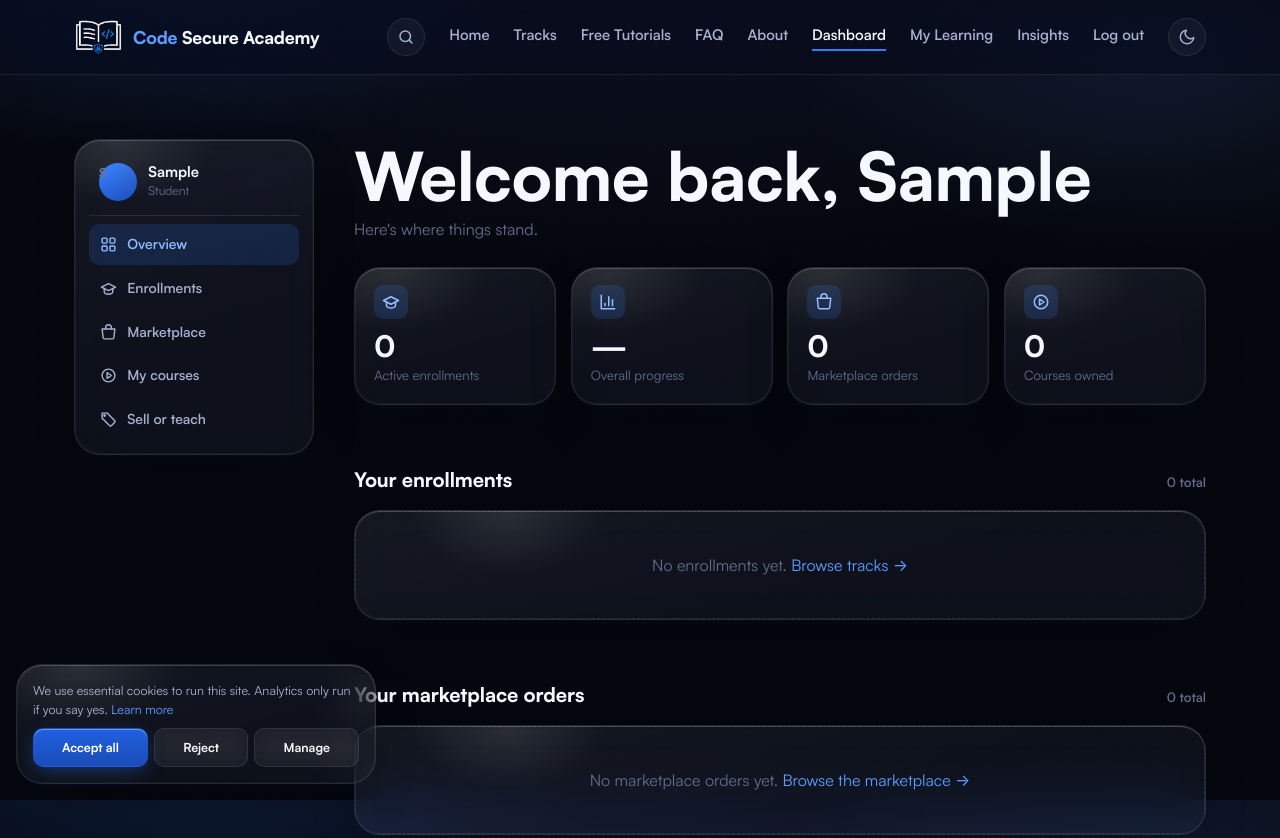
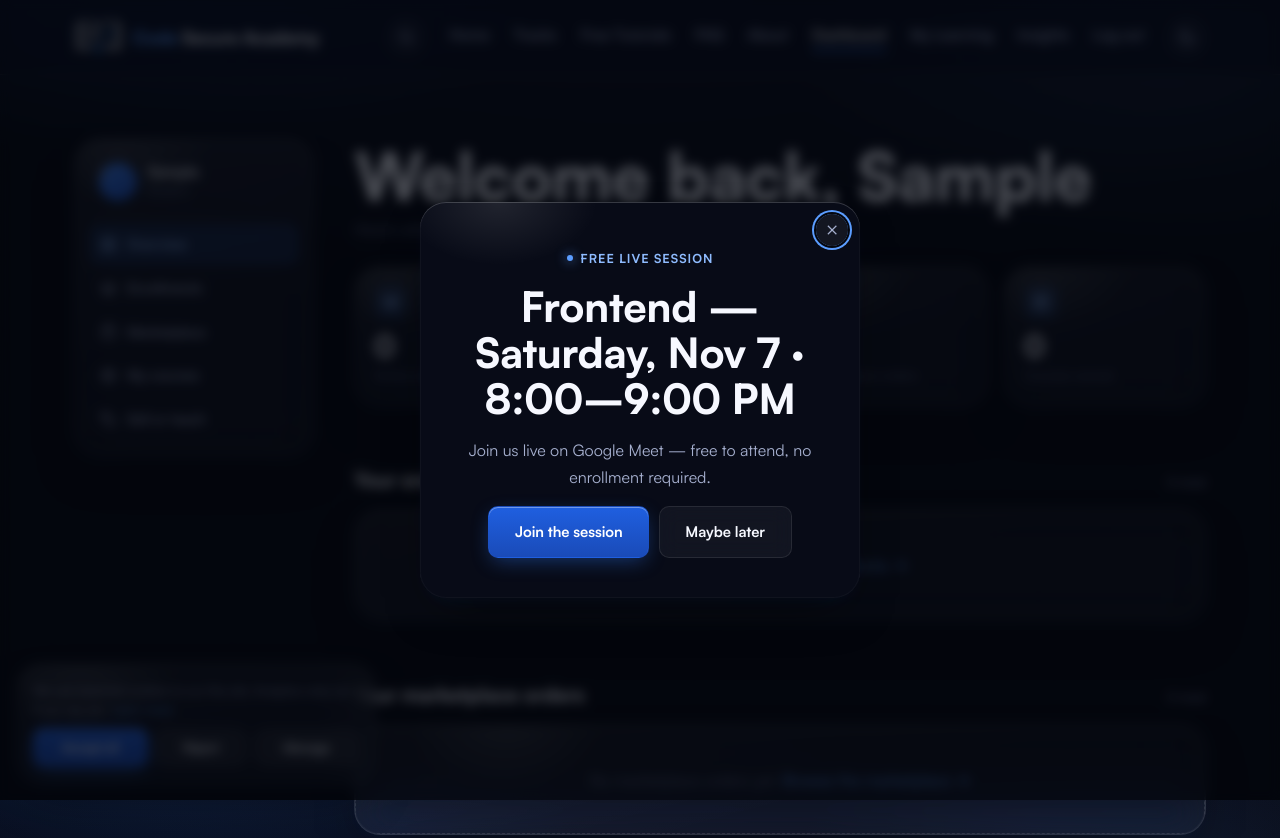
Before and after one commit to thecodeguy-eng/codesecureacademy-website, a Django app: page /dashboard/ in a window 1280 px wide. Shown: the top 838 px of the page. Run offline with Django 5.2, Linux system fonts and the light colour scheme; the visitor is signed in with stand-in values (Sample User, id 1); data comes from the database, SQL or seed files in the repository; data that the repository does not hold is empty; some libraries are stand-ins or nearby versions.

Commit message:
Add dashboard popup for the free Frontend live session (Sat Nov 7)
Dashboard-only (so it only reaches logged-in students, not anonymous
visitors), shown once per browser via localStorage, and self-expires in
JS after the session ends (9PM WAT Nov 7) so it won't need to be removed
by hand once it's over.

Co-Authored-By: Claude Sonnet 5 <noreply@anthropic.com>

```diff
--- /dev/null
+++ b/static/js/live-session-popup.js
@@ -0,0 +1,53 @@
+(function () {
+  "use strict";
+
+  var dialog = document.getElementById("live-session-dialog");
+  if (!dialog) return;
+
+  // Nothing to show once the session itself is over — Saturday, Nov 7
+  // 2026, 9:00 PM WAT (UTC+1).
+  var SESSION_ENDS = new Date("2026-11-07T21:00:00+01:00");
+  if (new Date() > SESSION_ENDS) return;
+
+  var STORAGE_KEY = "csa_live_session_dismissed_2026-11-07";
+
+  function isDismissed() {
+    try {
+      return !!localStorage.getItem(STORAGE_KEY);
+    } catch (e) {
+      return false;
+    }
+  }
+
+  function markDismissed() {
+    try { localStorage.setItem(STORAGE_KEY, "1"); } catch (e) { /* private mode etc — will just show again next visit */ }
+  }
+
+  function show() {
+    if (dialog.open || typeof dialog.showModal !== "function" || isDismissed()) return;
+    // Another modal already up — don't stack dialogs, just try again shortly.
+    if (document.body.classList.contains("modal-open")) {
+      setTimeout(show, 2000);
+      return;
+    }
+    dialog.showModal();
+    document.body.classList.add("modal-open");
+  }
+
+  dialog.addEventListener("close", function () {
+    document.body.classList.remove("modal-open");
+    markDismissed();
+  });
+
+  var closeBtn = document.getElementById("live-session-close");
+  var laterBtn = document.getElementById("live-session-later");
+  var cta = document.getElementById("live-session-cta");
+  if (closeBtn) closeBtn.addEventListener("click", function () { dialog.close(); });
+  if (laterBtn) laterBtn.addEventListener("click", function () { dialog.close(); });
+  if (cta) cta.addEventListener("click", markDismissed);
+  dialog.addEventListener("click", function (e) {
+    if (e.target === dialog) dialog.close();
+  });
+
+  setTimeout(show, 1500);
+})();
--- a/templates/accounts/dashboard.html
+++ b/templates/accounts/dashboard.html
@@ -3,6 +3,7 @@
 {% block title %}Dashboard · Code Secure Academy{% endblock %}
 {% block extra_js %}<script src="{% static 'js/dashboard.js' %}" defer></script>{% endblock %}
 {% block content %}
+{% include "partials/live_session_popup.html" %}
 <section style="padding-bottom: var(--space-5);">
   <div class="container">
     <div class="dashboard-shell">
--- /dev/null
+++ b/templates/partials/live_session_popup.html
@@ -0,0 +1,18 @@
+{% load static %}
+{% comment %}
+One-off popup for the free Frontend live session — dashboard-only (so only
+logged-in students see it), shown once per browser via localStorage, and
+the JS self-expires after the session ends so nothing needs to be removed
+by hand afterward.
+{% endcomment %}
+<dialog class="glass-panel signup-prompt-modal" id="live-session-dialog">
+  <button type="button" class="signup-prompt-close" id="live-session-close" aria-label="Close">&times;</button>
+  <span class="eyebrow">Free live session</span>
+  <h2>Frontend — Saturday, Nov 7 &middot; 8:00&ndash;9:00 PM</h2>
+  <p>Join us live on Google Meet — free to attend, no enrollment required.</p>
+  <div style="display:flex;gap:0.6rem;flex-wrap:wrap;margin-top:1rem;justify-content:center;">
+    <a href="https://meet.google.com/wkh-vrsq-ohp" target="_blank" rel="noopener" class="btn btn-primary" id="live-session-cta">Join the session</a>
+    <button type="button" class="btn btn-ghost" id="live-session-later">Maybe later</button>
+  </div>
+</dialog>
+<script src="{% static 'js/live-session-popup.js' %}"></script>
```
